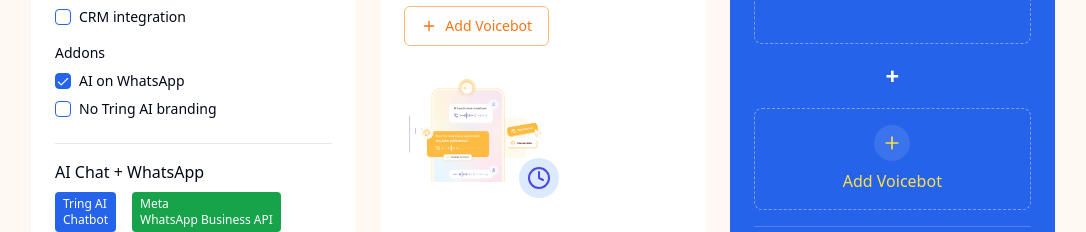
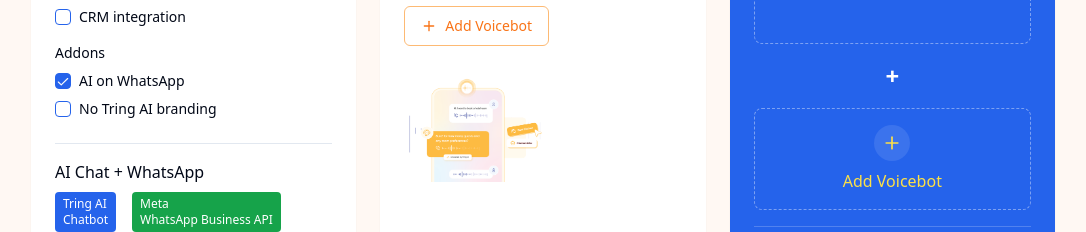
Before and after one commit to akashdurai4274/AI-Pricing-Module2, a Next.js app: page / in a window 1280 px wide. Shown: the part 1534-1766 px from the top of the page, without its empty margins (97-1183 px from the left). Built offline with nearby package versions, Linux system fonts and the light colour scheme.

Commit message:
Update estimate-section.tsx

```diff
--- a/components/estimate-section.tsx
+++ b/components/estimate-section.tsx
@@ -812,7 +812,7 @@ export default function EstimateSection() {
                 </div>
 
                 <div className="md:w-1/2 flex justify-center">
-                  <div className="relative w-full">
+                  <div className="w-full">
                     <img
                       src="/image.png"
                       alt="Voicebot Interface"
```
